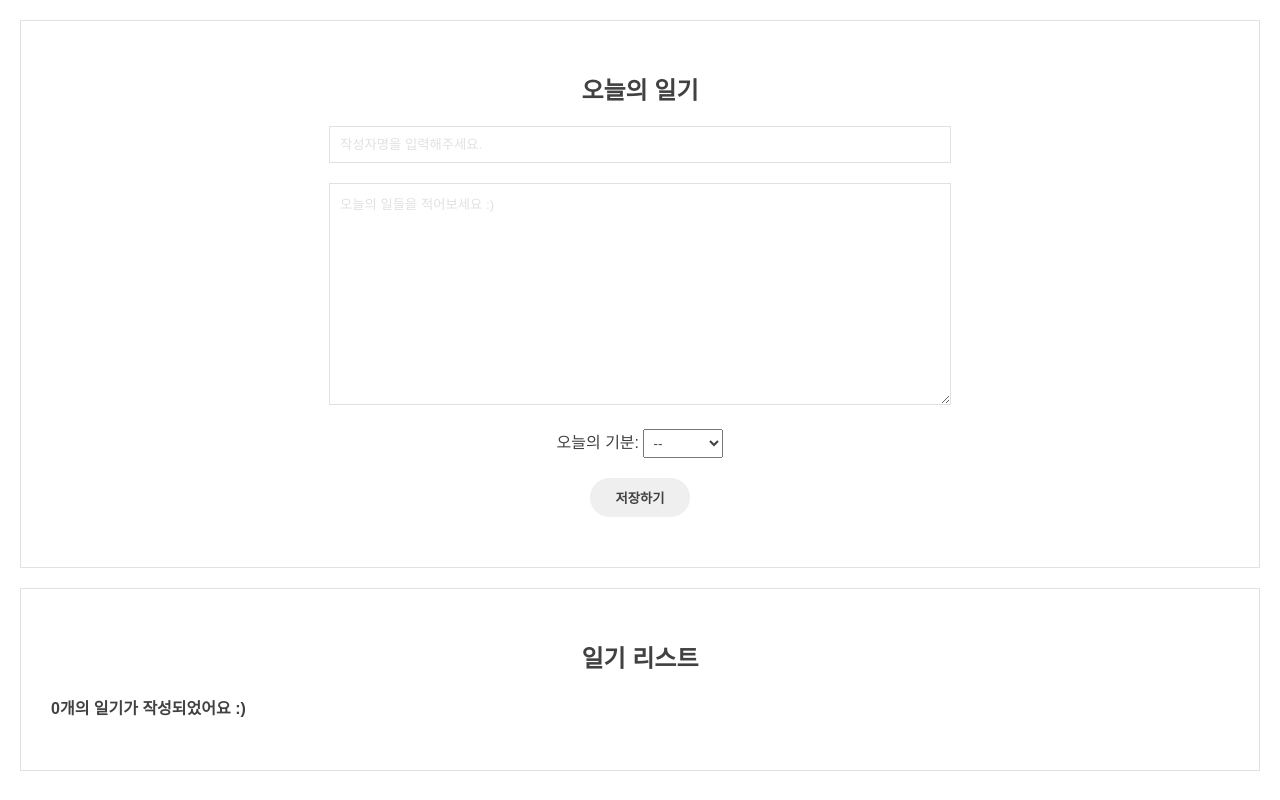
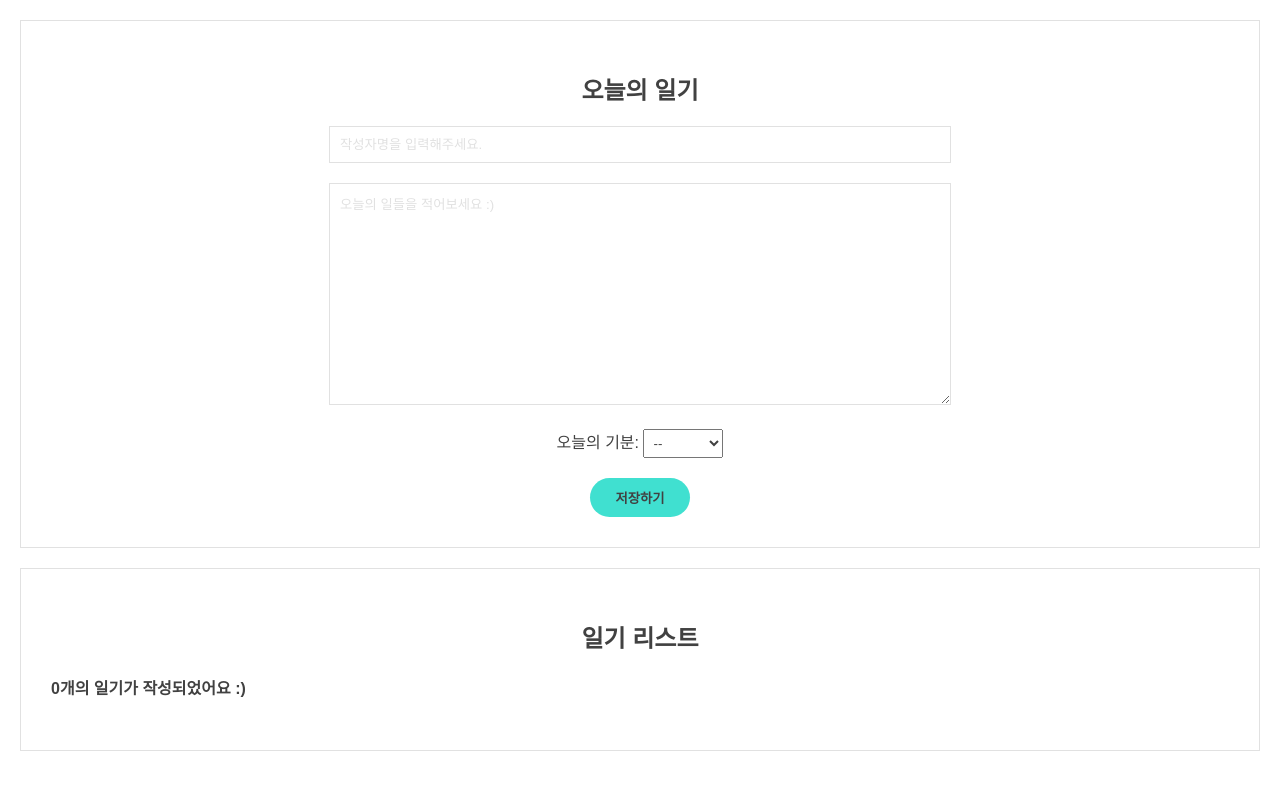
Before and after one commit to zidoopal/React-simple_diary, a React (Create React App) app: page / in a window 1280 px wide. Built offline with nearby package versions, Linux system fonts and the light colour scheme; a web font is replaced by a local one.

Commit message:
Update App.css

```diff
--- a/src/App.css
+++ b/src/App.css
@@ -12,7 +12,24 @@
   --main-border: 1px solid var(--light-gray);
 }
 
-/* Diary */
+/* Component */
+button {
+  font-weight: bold;
+  width: 100px;
+  border: none;
+  border-radius: 20px;
+  /* margin-bottom: 20px; */
+  padding: 10px;
+  cursor: pointer;
+  background-color: turquoise;
+  transition: background-color 0.3s ease-in-out;
+}
+
+button:hover {
+  background-color: rgb(5, 199, 179);
+}
+
+/* Editor */
 .DiaryEditor {
   text-align: center;
   margin: 20px;
@@ -40,21 +57,6 @@
 
 ::placeholder {
   color: var(--light-gray);
-}
-
-button {
-  font-weight: bold;
-  width: 100px;
-  border: none;
-  border-radius: 20px;
-  margin-bottom: 20px;
-  padding: 10px;
-  cursor: pointer;
-  transition: background-color 0.2s ease-in-out;
-}
-
-button:hover {
-  background-color: tomato;
 }
 
 /* List  */
```
